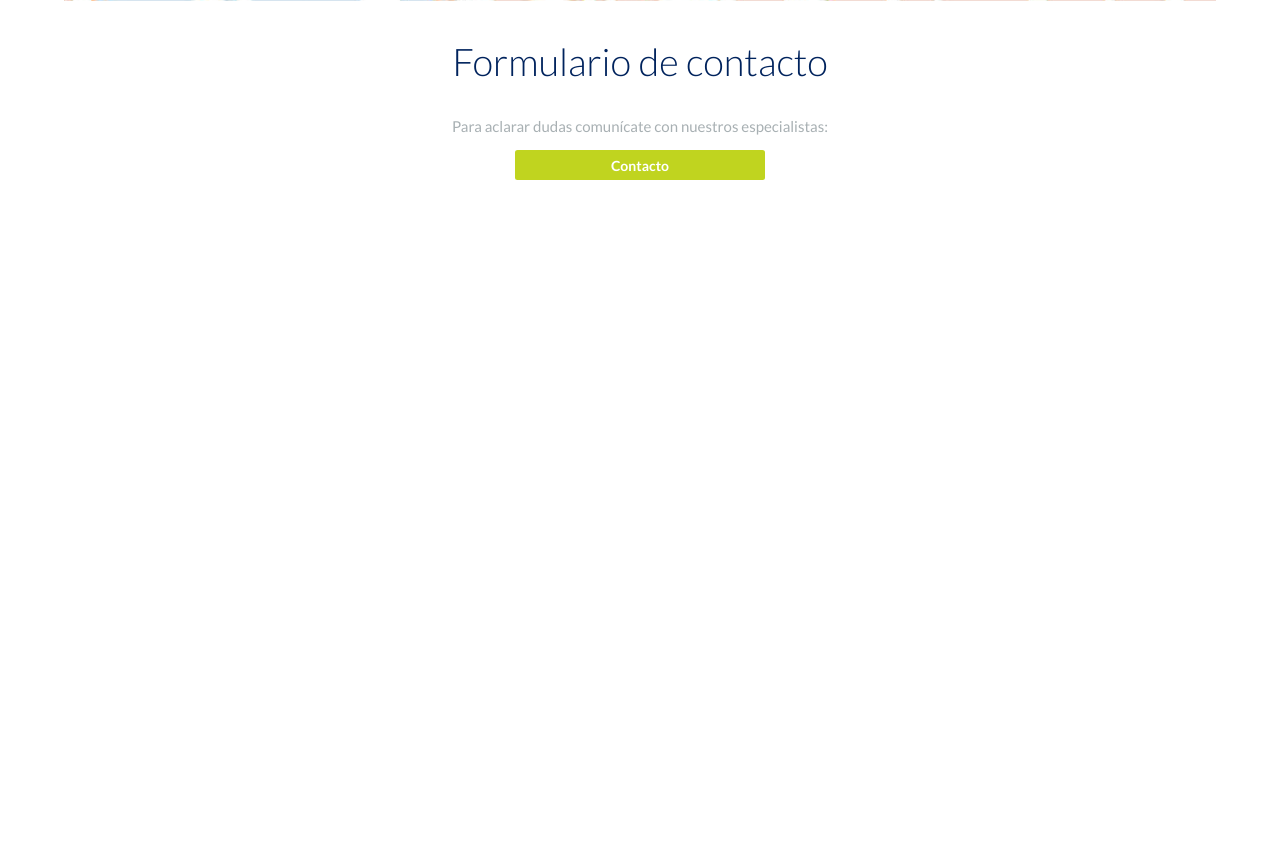
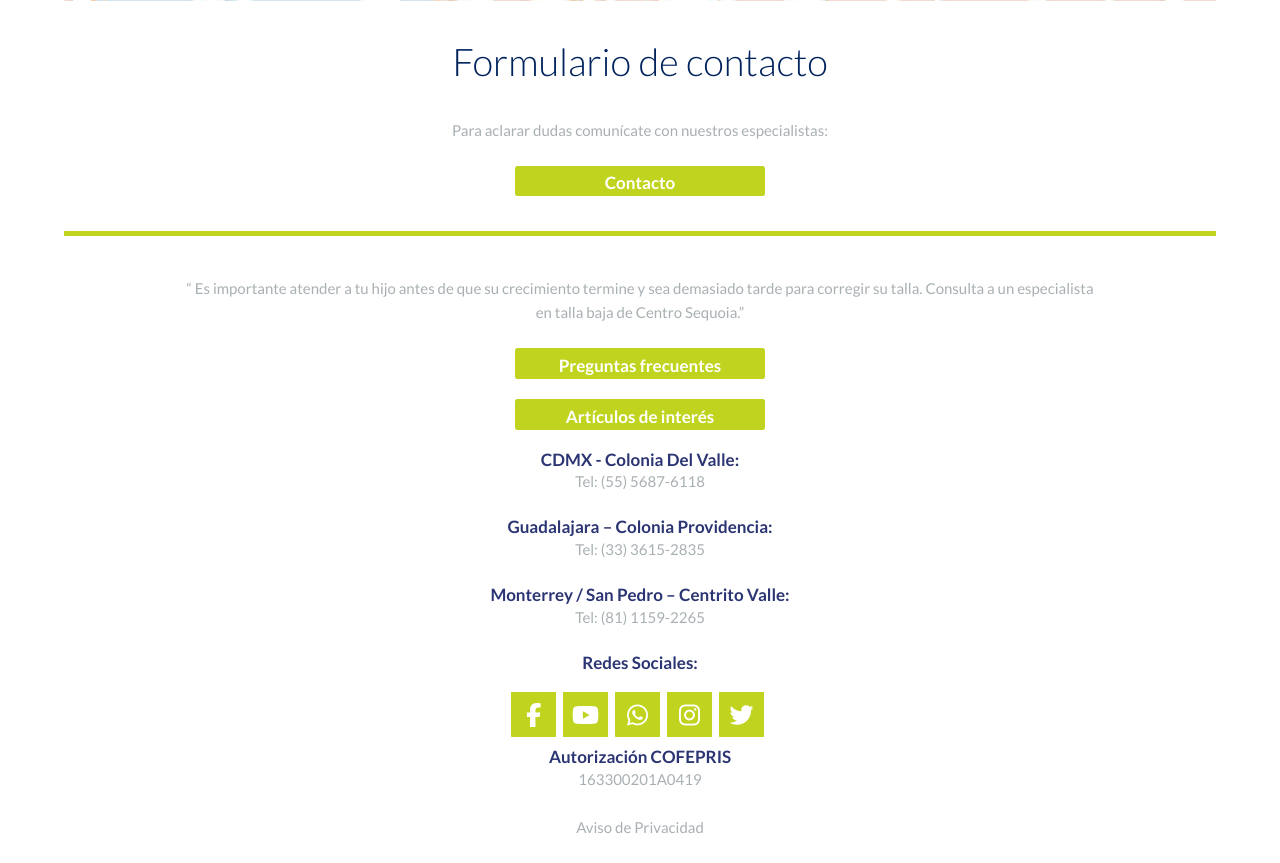
Before and after one commit to AngelJostar/Sequoia, a PHP site: page /contacto.php in a window 1280 px wide. Shown: the part 3152-4015 px from the top of the page. Before the commit the page ends 3332 px from the top, so only its background shows below. Run offline with PHP 8.4, Linux system fonts and the light colour scheme; some libraries are stand-ins or nearby versions.

Commit message:
Se-agrego-footer

```diff
--- a/css/style.css
+++ b/css/style.css
@@ -765,11 +765,22 @@ div.youtube-play:hover {
     margin: 0 auto;
 }
 
+.contenedor-footer p:first-child {
+    max-width: 80%;
+    margin: 0 auto;
+}
+
+.contenedor-footer a {
+    text-decoration: none;
+}
+
 .texto-footer p {
     font-size: 15px;
     color: #a8b0b3;
     font-weight: 500;
     text-align: center;
+    padding-bottom: 24px;
+    line-height: 24px;
 }
 
 .boton {
@@ -793,20 +804,139 @@ div.youtube-play:hover {
 
 .boton-footer {
     background: rgb(192, 212, 31);
-    font-weight: bold;
     text-decoration: none;
     height: 30px;
     width: 250px;
     margin-bottom: 20px;
-    font-size: 14px;
+}
+
+.texto-boton button {
+    font-weight: bold;
+    font-size: 17px;
     color: white;
+    padding-bottom: 25px;
 }
 
 .boton-footer:hover {
     color: rgba(255, 255, 255, 1) !important;
-    box-shadow: 0 1px 10px #b46a8a;
+    box-shadow: 0 1px 10px rgb(192, 212, 31);
     transition: all 0.2s ease;
+}
+
+.linea-c {
+    border-top: 5px solid rgb(192, 212, 31);
+    height: 20px;
+    max-width: 100%;
+    margin-top: 15px;
+    margin-bottom: 25px;
+}
+
+.letras-blue-footer {
+    font-weight: bold;
+    font-size: 17px;
+    color: #2c3573;
+    text-align: center;
+    margin: 0;
+}
+
+.pb-15 {
+    padding-bottom: 15px;
 }
 
 
 /*END_FOOTER*/
+
+
+/*Redes Sociales*/
+
+.icono {
+    /*flex-basis: 20rem; /*para el ancho*/
+    /*pensando mas a futuro usamos procentajes, en lo de responsive web desing*/
+    flex-basis: calc(44.4% - 10px);
+    /*Tomas el 100 por ciento y lo divides entre 3*/
+    /*Usamos calc para realizar una operacion matematica*/
+    text-align: center;
+    /*Alinea al centro el texto e imagenes, además existe right, left,justify.*/
+}
+
+.company-social {
+    margin-left: 0;
+    padding-left: 0;
+    padding-right: 0;
+    margin-top: 20px;
+    text-align: center;
+    list-style: none;
+}
+
+.company-social li {
+    margin: 0;
+    padding: 0;
+    display: inline-block;
+}
+
+.company-social a {
+    margin: 0 5px 0 0;
+    font-size: 12px !important;
+}
+
+.company-social a:hover {
+    color: #fff;
+}
+
+.company-social a i {
+    border-radius: 1%;
+    color: #ffffff !important;
+    display: inline-block;
+    height: 45px;
+    line-height: 45px;
+    margin: 0px 0px;
+    text-align: center;
+    text-decoration: none;
+    transition: background-color .3s;
+    webkit-transition: background-color .3s;
+    width: 45px;
+}
+
+.company-social .social-facebook a i {
+    background-color: rgb(192, 212, 31);
+}
+
+.company-social .social-twitter a i {
+    background-color: rgb(192, 212, 31);
+}
+
+.company-social .social-instagram a i {
+    background-color: rgb(192, 212, 31);
+}
+
+.company-social .social-whatsapp a i {
+    background-color: rgb(192, 212, 31);
+}
+
+.company-social .social-youtube a i {
+    background-color: rgb(192, 212, 31);
+}
+
+.company-social .social-facebook a:hover i {
+    background: #4893ce;
+}
+
+.company-social .social-twitter a:hover i {
+    background: #82e6ff;
+}
+
+.company-social .social-instagram a:hover i {
+    background: #d6249f;
+    background: radial-gradient(circle at 30% 107%, #fdf497 0%, #fdf497 5%, #fd5949 45%, #d6249f 60%, #285AEB 90%)
+}
+
+.company-social .social-whatsapp a:hover i {
+    background: #128c7e;
+}
+
+.company-social .social-youtube a:hover i {
+    background: red;
+}
+
+
+/*END-Redes Sociales*/
--- a/includes/templates/footer.php
+++ b/includes/templates/footer.php
@@ -3,8 +3,65 @@
 <div class="texto-footer">
     <p>Para aclarar dudas comunícate con nuestros especialistas:</p>
 </div>
-<div class="centrar-texto">
+<div class="centrar-texto texto-boton">
     <a href="../contacto "><button class="boton boton-footer">Contacto</button></a>
 </div>
+<div class="linea-c"></div>
+<div class="texto-footer">
+    <p>“ Es importante atender a tu hijo antes de que su
+crecimiento termine y sea demasiado tarde para
+corregir su talla. Consulta a un especialista en talla
+baja de Centro Sequoia.”</p>
+</div>
+<div class="centrar-texto texto-boton">
+    <a href="../contacto "><button class="boton boton-footer">Preguntas frecuentes</button></a>
+</div>
+<div class="centrar-texto texto-boton">
+    <a href="../contacto "><button class="boton boton-footer">Artículos de interés</button></a>
+</div>
+<div class="letras-blue-footer">
+    <p>CDMX - Colonia Del Valle:</p>
+</div>
+<div class="texto-footer">
+    <a href="tel:+555687-6118"><p>Tel: (55) 5687-6118</p></a>
+</div>
+<div class="letras-blue-footer">
+    <p>Guadalajara – Colonia Providencia:</p>
+</div>
+<div class="texto-footer">
+    <a href="tel:+333615-2835"><p>Tel: (33) 3615-2835</p></a>
+</div>
+<div class="letras-blue-footer">
+    <p>Monterrey / San Pedro – Centrito Valle:</p>
+</div>
+<div class="texto-footer">
+    <a href="tel:+811159-2265"><p>Tel: (81) 1159-2265</p></a>
+</div>
+<div class="letras-blue-footer">
+    <p>Redes Sociales:</p>
+</div>
 
+<div class="redes-footer">
+                    <div class="wow fadeInDown" data-wow-delay="0.1s">
+                        <div class="widget">
+                            <ul class="company-social">
+                                <li class="social-facebook"><a href="https://www.facebook.com/CentroBrexia/?ref=br_rs"><i class="fab fa-facebook-f fa-2x"></i></a></li>
+                                <li class="social-youtube"><a href="https://www.youtube.com/channel/UCTG33NkFEG3LtPXwwzJFXYA?view_as=subscriber"><i class="fab fa-youtube fa-2x"></i></a></li>
+                                <li class="social-whatsapp"><a href="https://api.whatsapp.com/send?phone=5215551358125&text=%22Hola!%20me%20gustar%C3%ADa%20obtener%20mas%20informaci%C3%B3n%22"><i class="fab fa-whatsapp fa-2x"></i></a></li>
+                                <li class="social-instagram"><a href="https://www.instagram.com/centro.brexia/?hl=es-la"><i class="fab fa-instagram fa-2x"></i></a></li>
+                                <li class="social-twitter"><a href="https://twitter.com/Centro_Brexia"><i class="fab fa-twitter fa-2x"></i></a></li>
+                            </ul>
+                        </div>
+                    </div>
+                </div>
+
+<div class="letras-blue-footer">
+    <p>Autorización COFEPRIS</p>
+</div>
+<div class="texto-footer">
+    <P>163300201A0419</P>
+</div>
+<div class="texto-footer">
+    <P>Aviso de Privacidad</P>
+</div>
 </footer>
```
Also changed, not shown: index.php (+2 -6 lines).
